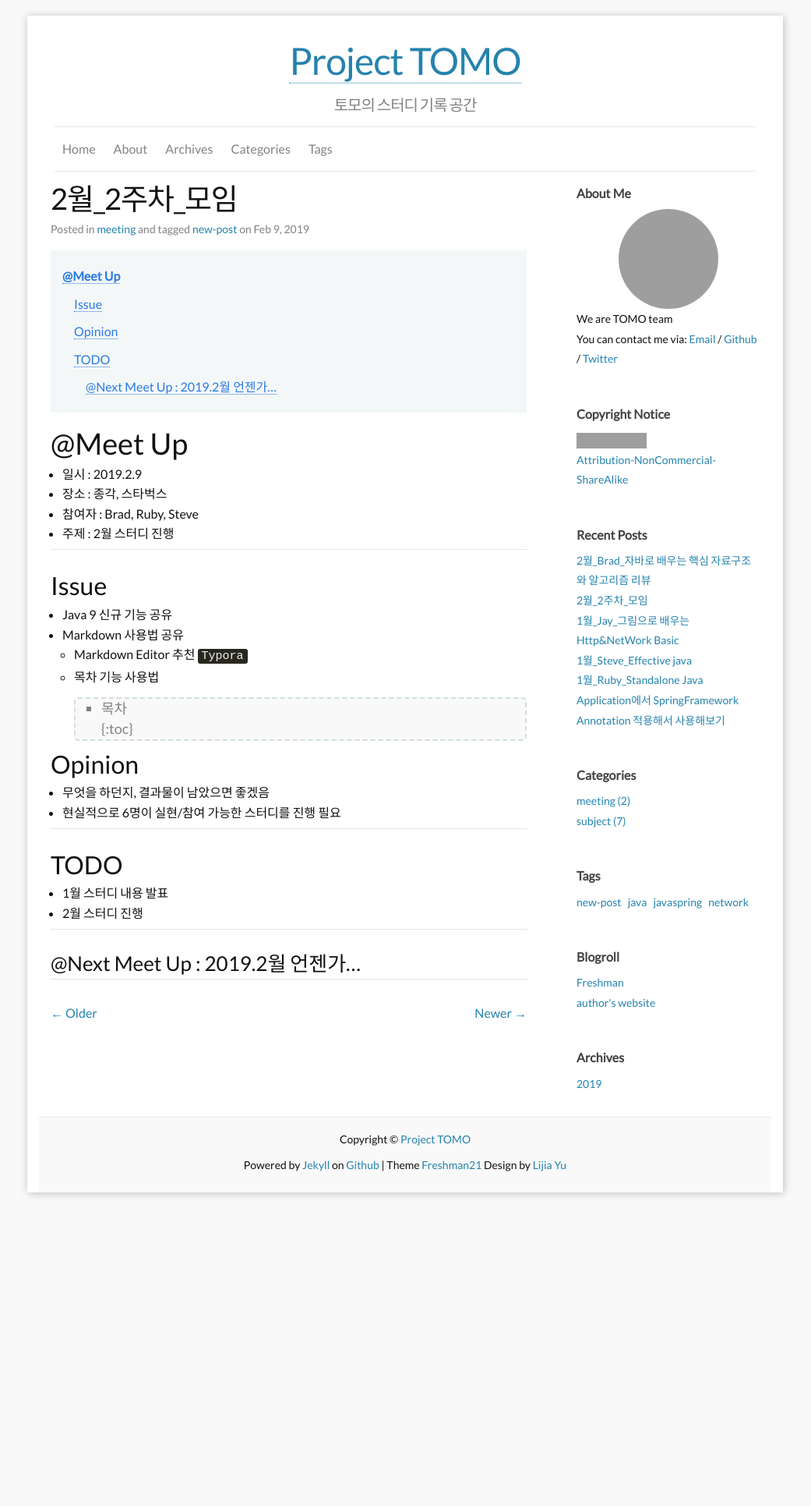
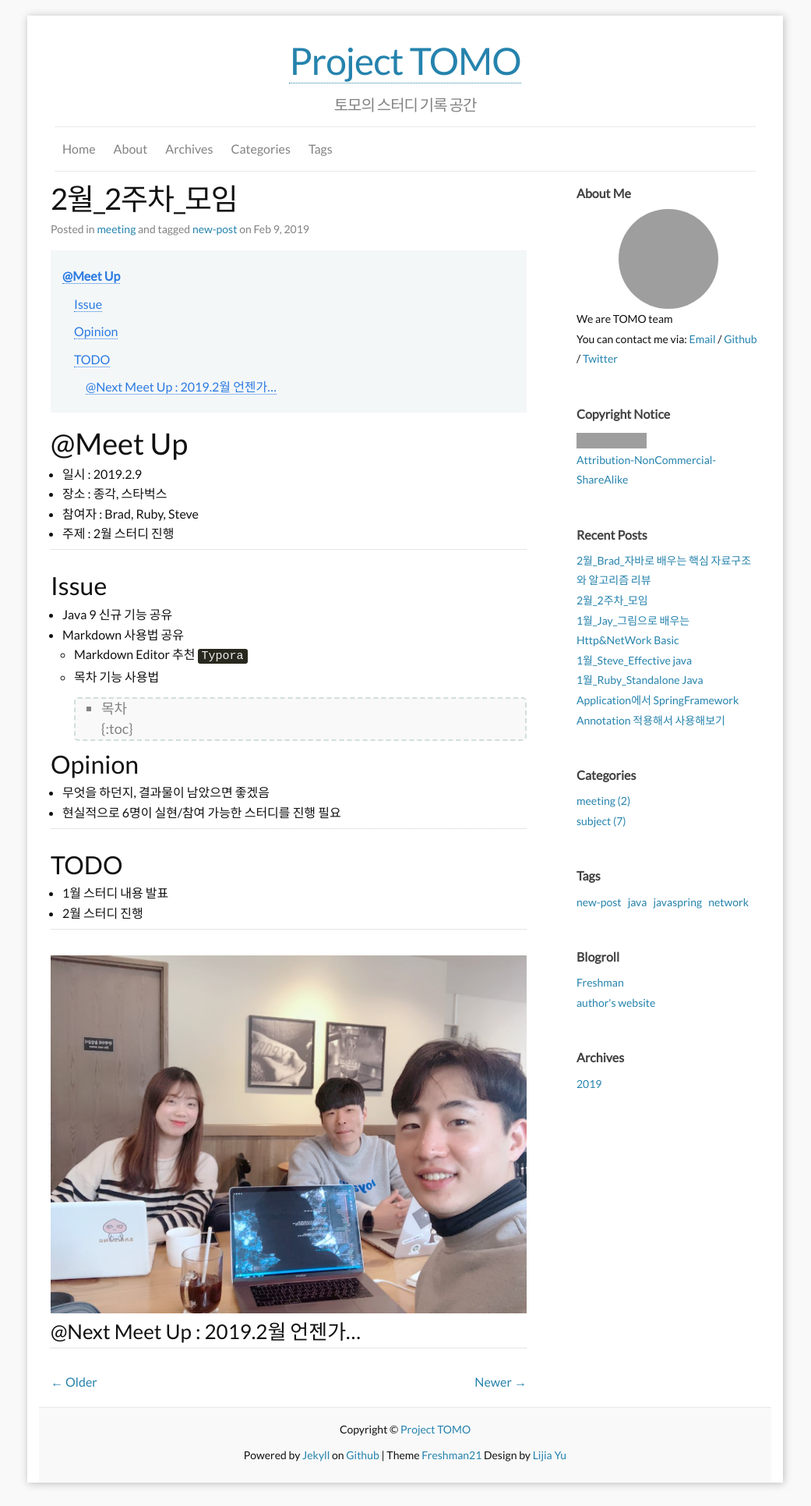
Before and after one commit to devteam-tomo/devteam-tomo.github.io, a Jekyll site: the page built from _posts/meeting/2019-2-9-2_meeting_1.md, in a window 1280 px wide. Shown: the whole page at 78% size, without its empty margins (120-1161 px from the left). Built offline with Jekyll 4.4.1, drawn with Linux system fonts in a browser that asks for light colours; comment, search, counter and statistics services are not loaded; before the commit the page ends 1559 px from its top, so only the background shows below that; grey boxes are pictures that could not be loaded.

Commit message:
add photo

```diff
--- a/_posts/meeting/2019-2-9-2_meeting_1.md
+++ b/_posts/meeting/2019-2-9-2_meeting_1.md
@@ -39,4 +39,6 @@ comments: true
 
 ---
 
+![20190209](/images/meeting/20190209.jpeg)
+
 ### @Next Meet Up : 2019.2월 언젠가...
```
